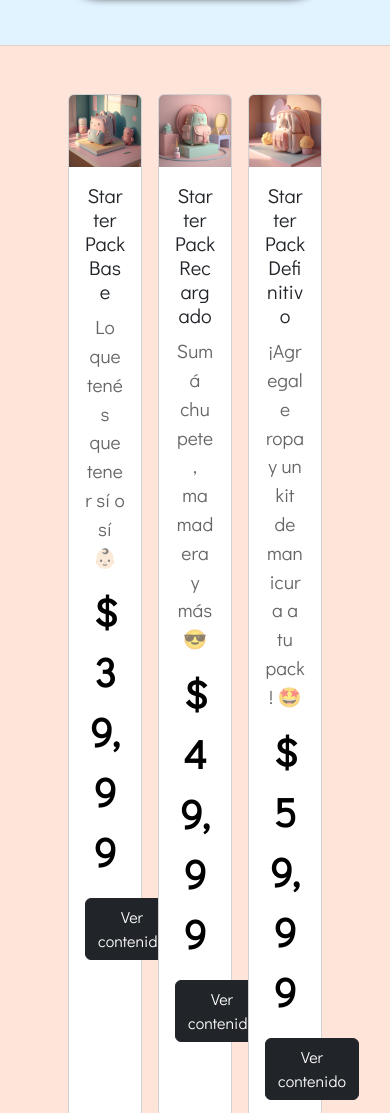
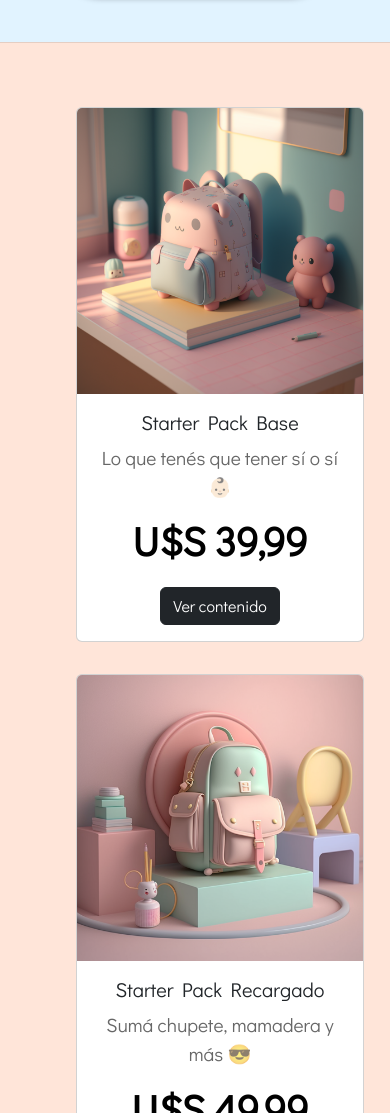
Before and after one commit to alexiscirmi/web-development-coderhouse, a plain HTML site: page index.html in a window 390 px wide. Shown: the part 887-2000 px from the top of the page. Drawn offline with nearby package versions, Linux system fonts and the light colour scheme.

Commit message:
Behavior of navbar fixed. Working on price cards responsiveness.

```diff
--- a/assets/css/style.css
+++ b/assets/css/style.css
@@ -54,6 +54,7 @@ body.contacto {
 .navbar {
   background-color: #ffd4d9;
   border-bottom: solid 0.5px rgb(0, 0, 0, 0.1);
+  height: 3rem;
 }
 
 .nav-item {
@@ -147,7 +148,7 @@ footer ul li {
   border-bottom: solid 0.5px rgb(0, 0, 0, 0.1);
 }
 
-.price {
+.card-price {
   font-size: 2.5em;
   font-weight: bold;
   color: black;
--- a/index.html
+++ b/index.html
@@ -24,8 +24,8 @@
 
   <!-- Navbar -->
 
-  <header class="sticky-top">
-    <nav class="navbar navbar-expand-md p-1">
+  <header class="mb-5">
+    <nav class="navbar fixed-top navbar-expand-md p-1">
       <div class="container-fluid container-lg col-12">
         <div>
           <a class="navbar-brand d-flex flex-row flex-nowrap me-0" href="index.html"><img
@@ -60,7 +60,7 @@
 
   <main class="container-fluid container-lg d-flex flex-wrap flex-row">
 
-    <div class="col-md-7 col-12 order-1 mb-4">
+    <div class="col-md-7 col-12 order-1 mb-4 mb-md-0">
       <h1>¡Bienvenido/a al mundo!</h1>
       <h2>Encontrá lo que necesitás para empezar.</h2>
       <p class="mt-5">Elegí <a href=" assets/pages/productos.html">acá</a> tu <i>starter pack</i> con todo
@@ -83,36 +83,38 @@
 
   </main>
 
+  <!-- Tarjetas con precios de los starter packs -->
+
   <section id="index-cards" class="p-5">
-    <div class="container-fluid container-xl d-flex flex-row justify-content-evenly">
+    <div class="container-fluid d-flex flex-wrap flex-row justify-content-evenly">
 
-      <div class="card text-center mx-2" style="width: 18rem;">
-        <img src="assets/img/backpack1.png" class="card-img-top" alt="...">
+      <div class="card text-center col-md-4 col-12 m-3 m-md-0" style="width: 18rem;">
+        <img src="assets/img/backpack1.png" class="card-img-top" alt="Imagen ilustrativa de mochila para bebés">
         <div class="card-body">
           <h5 class="card-title">Starter Pack Base</h5>
           <p class="card-text text-center mx-auto">Lo que tenés que tener sí o sí 👶🏻</p>
-          <p class="card-text text-center mx-auto price">$39,99</p>
+          <p class="card-text text-center mx-auto card-price">U$S 39,99</p>
           <a href="assets/pages/productos.html#base" class="btn btn-dark mt-3">Ver contenido</a>
         </div>
       </div>
 
-      <div class="card text-center mx-2" style="width: 18rem;">
-        <img src="assets/img/backpack2.png" class="card-img-top" alt="...">
+      <div class="card text-center col-md-4 col-12 m-3 m-md-0" style="width: 18rem;">
+        <img src="assets/img/backpack2.png" class="card-img-top" alt="Imagen ilustrativa de mochila para bebés">
         <div class="card-body">
           <h5 class="card-title">Starter Pack Recargado</h5>
           <p class="card-text text-center mx-auto">Sumá chupete, mamadera y más 😎</p>
-          <p class="card-text text-center mx-auto price">$49,99</p>
+          <p class="card-text text-center mx-auto card-price">U$S 49,99</p>
           <a href="assets/pages/productos.html#recargado" class="btn btn-dark mt-3">Ver contenido</a>
         </div>
       </div>
 
-      <div class="card text-center mx-2" style="width: 18rem;">
-        <img src="assets/img/backpack3.png" class="card-img-top" alt="...">
+      <div class="card text-center col-md-4 col-12 m-3 m-md-0" style="width: 18rem;">
+        <img src="assets/img/backpack3.png" class="card-img-top" alt="Imagen ilustrativa de mochila para bebés">
         <div class="card-body">
           <h5 class="card-title">Starter Pack Definitivo</h5>
           <p class="card-text text-center mx-auto">¡Agregale ropa y un kit de manicura a tu pack! 🤩
           </p>
-          <p class="card-text text-center mx-auto price">$59,99</p>
+          <p class="card-text text-center mx-auto card-price">U$S 59,99</p>
           <a href="assets/pages/productos.html#definitivo" class="btn btn-dark mt-3">Ver
             contenido</a>
         </div>
```
Also changed, not shown: assets/pages/contacto.html (+2 -2 lines), assets/pages/faq.html (+2 -2 lines), assets/pages/nosotros.html (+2 -2 lines), assets/pages/productos.html (+2 -2 lines).
